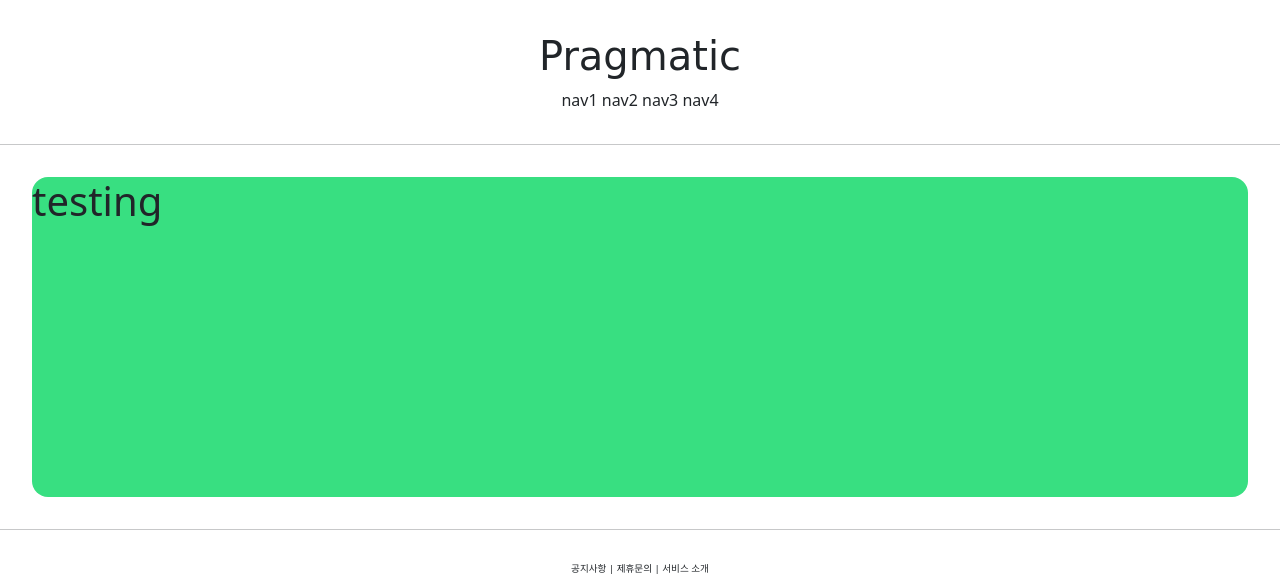
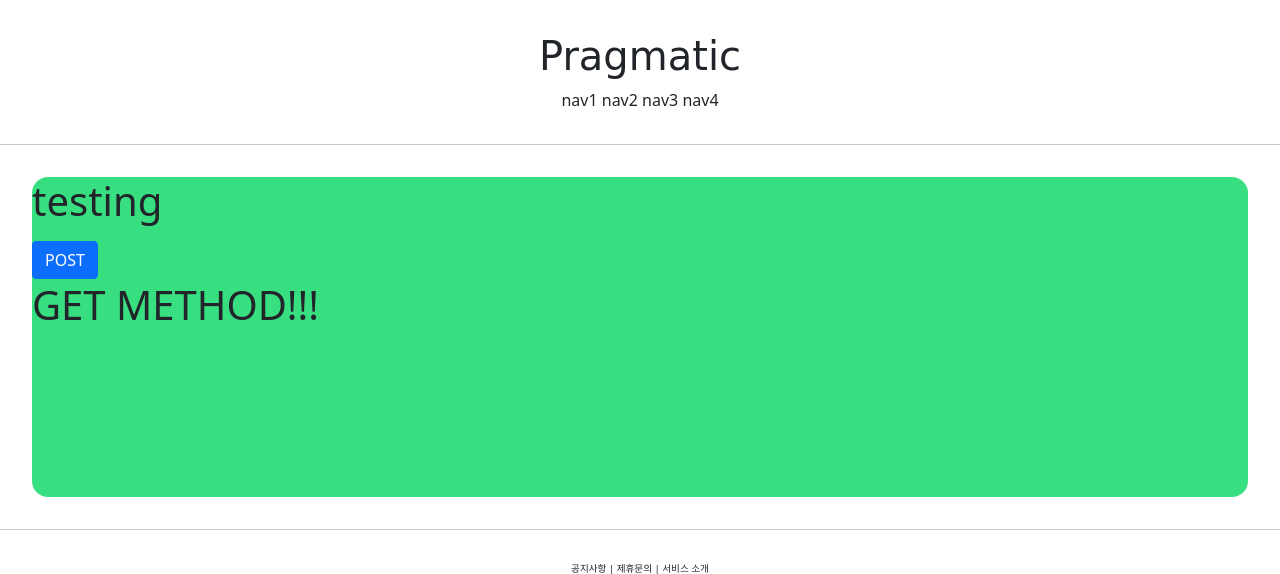
Before and after one commit to smj06/examplefile, a Django app: page /accounts/hello_world/ in a window 1280 px wide. Shown: the top 574 px of the page. Run offline with Django 4.2, Linux system fonts and the light colour scheme; some web fonts are replaced.

Commit message:
first commit

```diff
--- a/accountapp/templates/accountapp/hello_world.html
+++ b/accountapp/templates/accountapp/hello_world.html
@@ -6,6 +6,17 @@
         <h1>
             testing
         </h1>
+
+        <form action="/accounts/hello_world/" method="post">
+            {% csrf_token %}
+            <input type="submit" class="btn btn-primary" value="POST">
+        </form>
+
+        <h1>
+            {{ text }}
+        </h1>
+
+
     </div>
 
 {% endblock %}
--- a/accountapp/views.py
+++ b/accountapp/views.py
@@ -5,4 +5,9 @@ from django.shortcuts import render
 # Create your views here.
 
 def hello_world(request):
-    return  render(request, 'accountapp/hello_world.html')
+
+
+    if request.method == "POST":
+        return render(request, 'accountapp/hello_world.html', context={'text': 'POST METHOD!!!'})
+    else:
+        return render(request, 'accountapp/hello_world.html', context={'text': 'GET METHOD!!!'})
```
Also changed, not shown: accountapp/models.py (line endings or trailing spaces).
